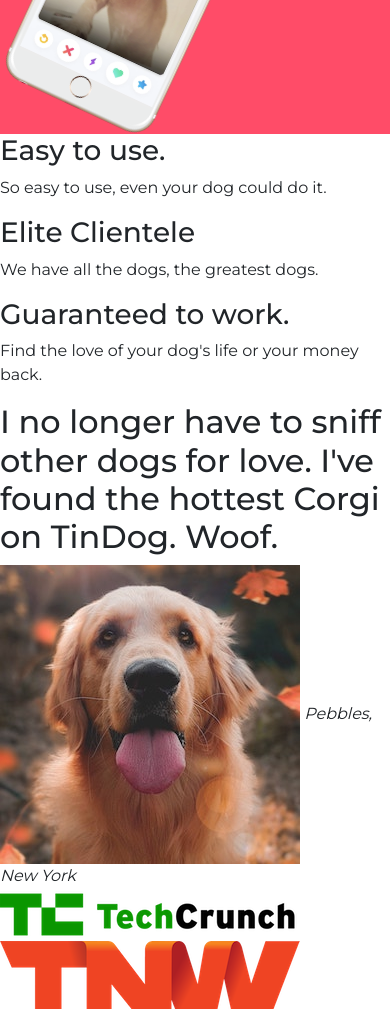
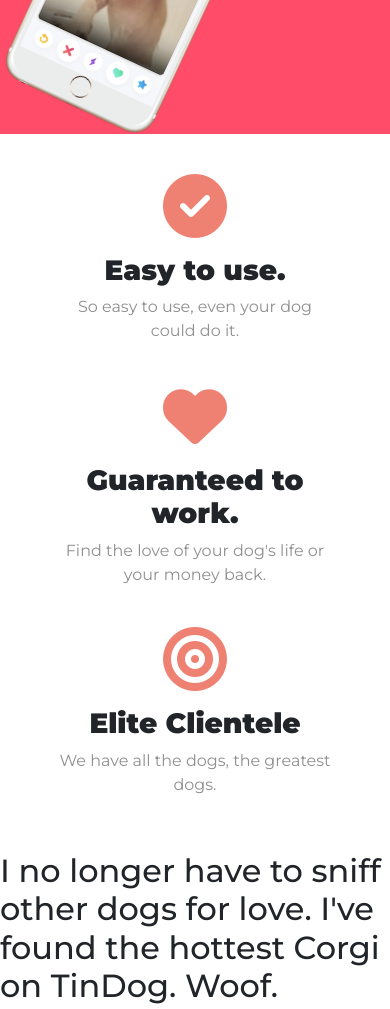
Before and after one commit to craigea92/bootstrap-tindog, a plain HTML site: page index.html in a window 390 px wide. Shown: the part 940-1949 px from the top of the page. Drawn offline with nearby package versions, Linux system fonts and the light colour scheme.

Commit message:
Created a features section of the website that is responsive

```diff
--- a/css/styles.css
+++ b/css/styles.css
@@ -7,6 +7,15 @@ h1 {
   font-size: 3.5rem;
   line-height: 1.5;
   font-weight: 900;
+}
+
+h3 {
+  font-family: 'Montserrat';
+  font-weight: 900;
+}
+
+p {
+  color: #8f8f8f;
 }
 
 #title {
@@ -52,3 +61,23 @@ padding: 0 0 4.5em;
   width: 60%;
   transform: rotate(25deg);
 }
+
+/* Features Section */
+
+#features {
+  padding: 7% 15%;
+}
+
+.feature-box {
+  text-align: center;
+  padding: 4%;
+}
+
+.icon {
+  color: #ef8172;
+  margin-bottom: 1rem;
+}
+
+.icon:hover {
+  color: #ff4c68;
+}
--- a/index.html
+++ b/index.html
@@ -74,16 +74,25 @@
   <!-- Features -->
 
   <section id="features">
+    <div class="row">
+      <div class="feature-box col-lg-4">
+        <i class="icon fa-solid fa-circle-check fa-4x"></i>
+        <h3>Easy to use.</h3>
+        <p>So easy to use, even your dog could do it.</p>
+      </div>
 
-    <h3>Easy to use.</h3>
-    <p>So easy to use, even your dog could do it.</p>
+      <div class="feature-box col-lg-4">
+        <i class="icon fa-solid fa-heart fa-4x"></i>
+        <h3>Guaranteed to work.</h3>
+        <p>Find the love of your dog's life or your money back.</p>
+      </div>
 
-    <h3>Elite Clientele</h3>
-    <p>We have all the dogs, the greatest dogs.</p>
-
-    <h3>Guaranteed to work.</h3>
-    <p>Find the love of your dog's life or your money back.</p>
-
+      <div class="feature-box col-lg-4">
+        <i class="icon fa-solid fa-bullseye fa-4x"></i>
+        <h3>Elite Clientele</h3>
+        <p>We have all the dogs, the greatest dogs.</p>
+      </div>
+    </div>
   </section>
 
 
```
